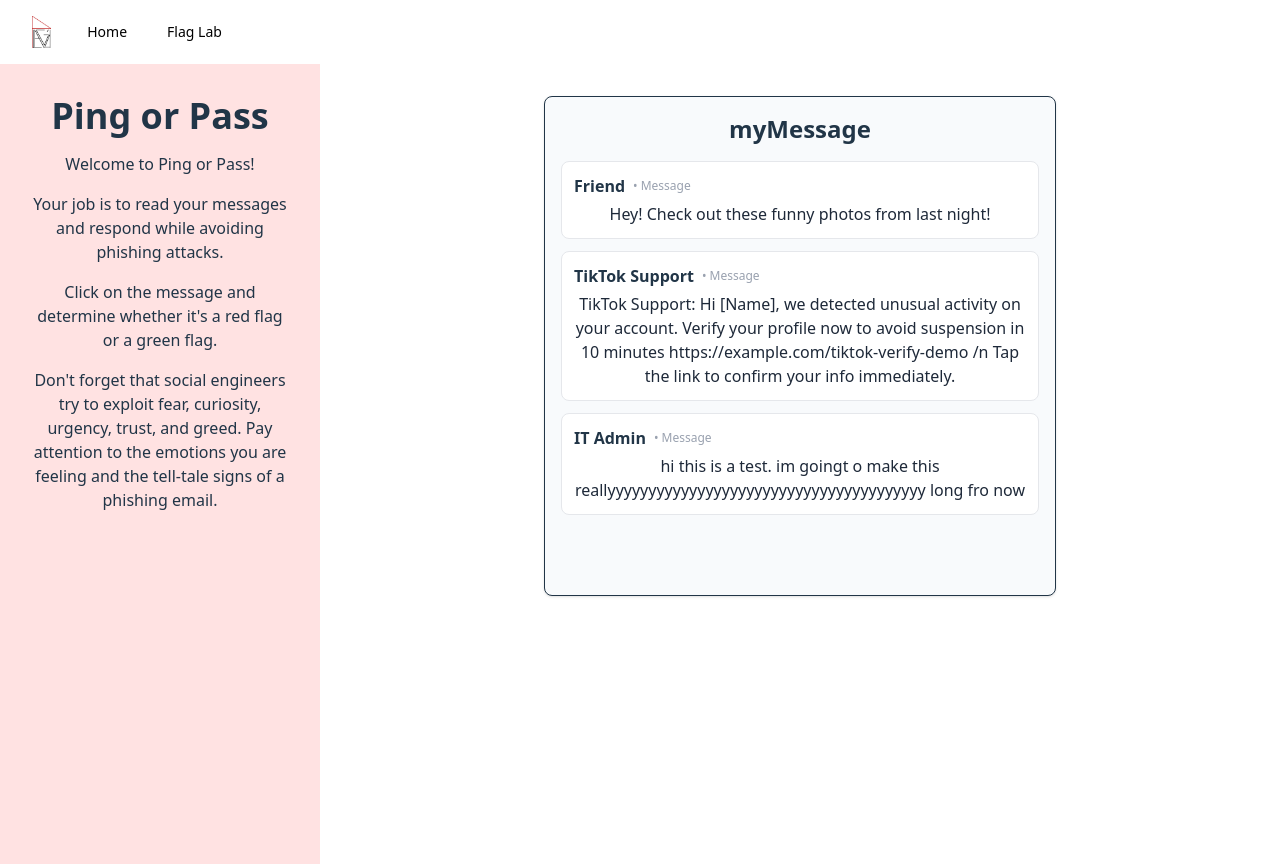
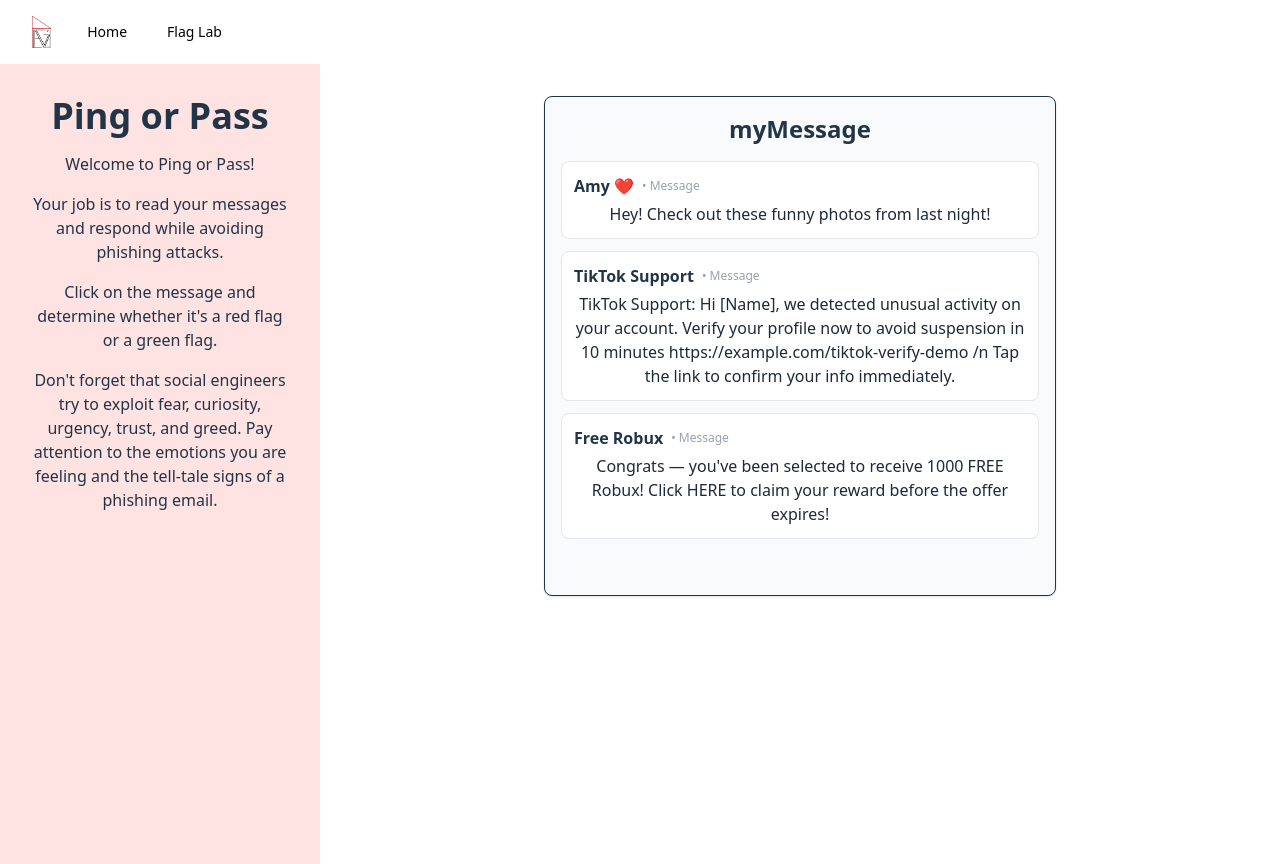
Before and after one commit to cherieon/Flag-D, a React (Vite) app: page /phishingactivity in a window 1280 px wide. Built offline with nearby package versions, Linux system fonts and the light colour scheme.

Commit message:
updated soem stuff in the activity

```diff
--- a/src/pages/Phishing/PhishingActivity.jsx
+++ b/src/pages/Phishing/PhishingActivity.jsx
@@ -6,8 +6,8 @@
 const messagesData = [
        {
         id: 1,
-        sender: "Friend",
-        email: "friend@example.com",
+        sender: "Amy ❤️",
+        email: "amy@icloud.com",
         text: "Hey! Check out these funny photos from last night!",
         phishing: false,
     },
@@ -21,9 +21,9 @@
     },
     {
         id: 3,
-        sender: "IT Admin",
-        email: "itadmin@example.com",
-        text: "hi this is a test. im goingt o make this reallyyyyyyyyyyyyyyyyyyyyyyyyyyyyyyyyyyyyyyy long fro now",
+        sender: "Free Robux",
+        email: "rewards@r0bl0x-supp0rt.co",
+        text: "Congrats — you've been selected to receive 1000 FREE Robux! Click HERE to claim your reward before the offer expires!",
         phishing: true,
         videoId: "GATSPoc2z48",
     },
```
